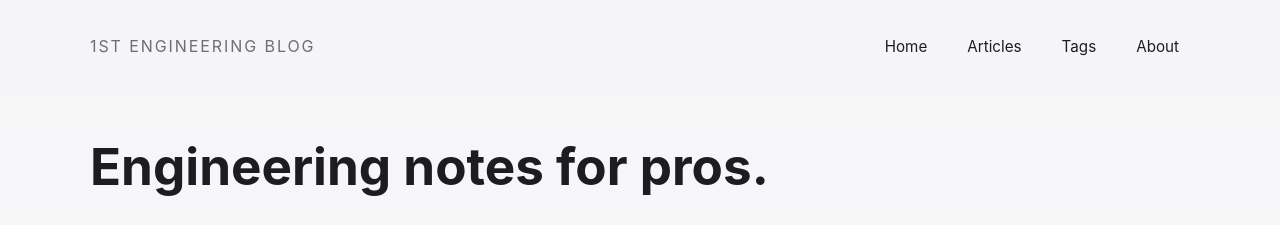
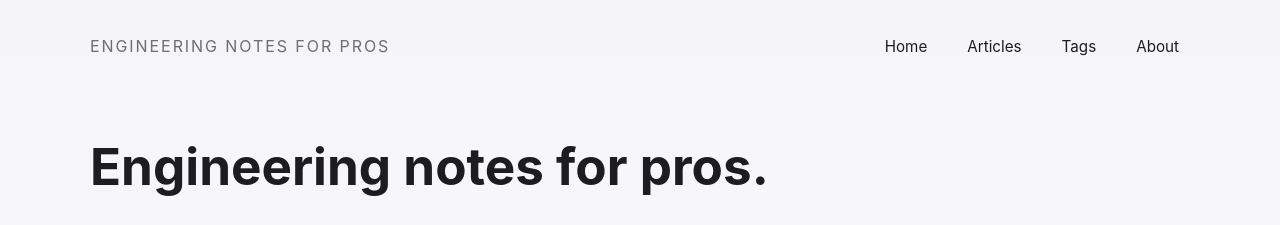
Before and after one commit to 1st/1st.github.io, a Jekyll site: the page built from index.html, in a window 1280 px wide. Shown: the top 225 px of the page. Built offline with Jekyll 4.4.1, drawn with Linux system fonts in a browser that asks for light colours; some web fonts are replaced.

Commit message:
Updated site title globally

```diff
--- a/_config.yml
+++ b/_config.yml
@@ -1,4 +1,4 @@
-title: 1st Engineering Blog
+title: Engineering notes for pros
 email: ""
 description: >-
   Notes on web development, Python internals, and practical testing.
--- a/_includes/nav.html
+++ b/_includes/nav.html
@@ -1,6 +1,6 @@
 <header class="container">
   <nav class="nav">
-    <div class="brand">{{ site.title }}</div>
+    <a class="brand" href="/">{{ site.title }}</a>
     <div class="nav-links">
       <a href="/">Home</a>
       <a href="/index.html#articles">Articles</a>
```
